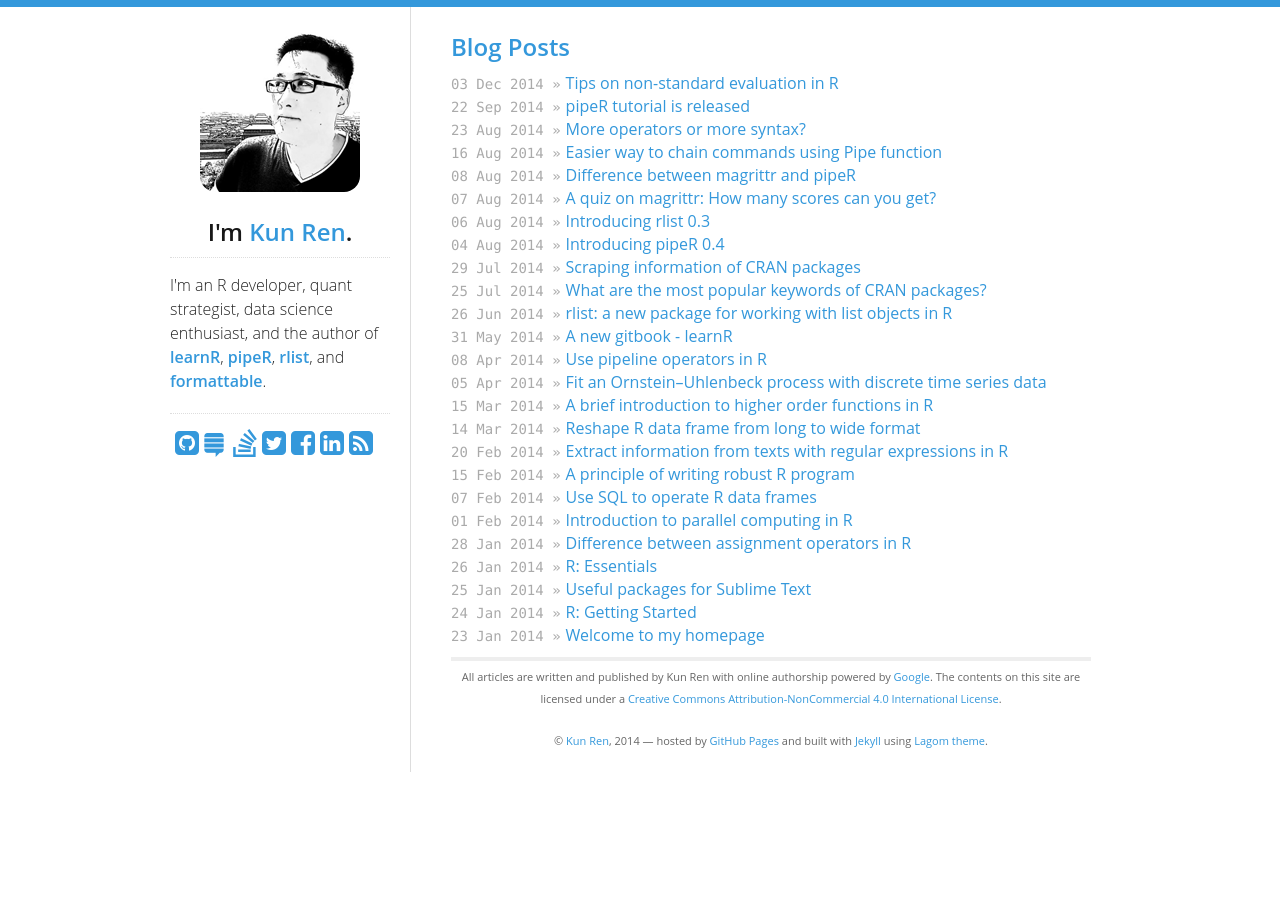
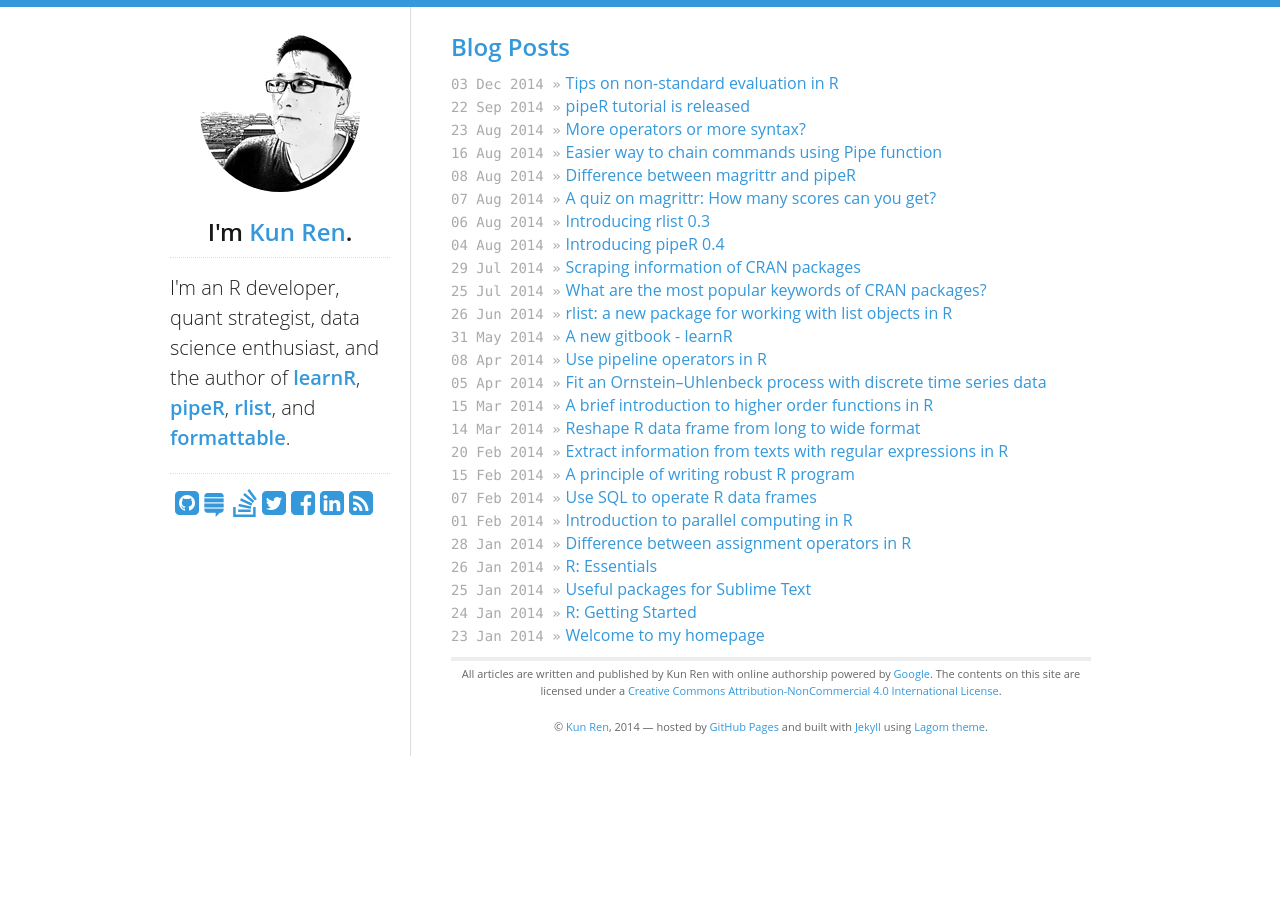
Before and after one commit to harryprince/renkun-ken.github.io, a Jekyll site: the page built from index.html, in a window 1280 px wide. Built offline with Jekyll 4.4.1, drawn with Linux system fonts in a browser that asks for light colours; nearby versions of some CDN libraries; Markdown is read by kramdown in place of the engine named in the settings.

Commit message:
update theme

```diff
--- a/_includes/css/base.css
+++ b/_includes/css/base.css
@@ -75,7 +75,7 @@
 	h6 { font-size: 14px; line-height: 21px; }
 	.subheader { color: #777; }
 
-	p { margin: 0 0 20px 0; }
+	p { margin: 0 0 20px 0; font-size: 1.25em; line-height: 1.5em; }
 	p img { margin: 0; }
 	p.lead { font-size: 21px; line-height: 27px; color: #777;  }
 
--- a/_includes/css/screen.css
+++ b/_includes/css/screen.css
@@ -73,7 +73,7 @@ img {
 }
 
 img#logo {
-  border-radius: 16px;
+  border-radius: 50%;
 }
 
 ul.posts {
```
